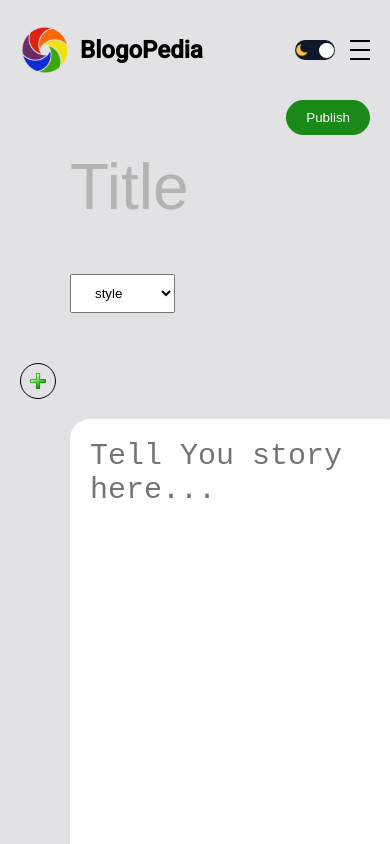
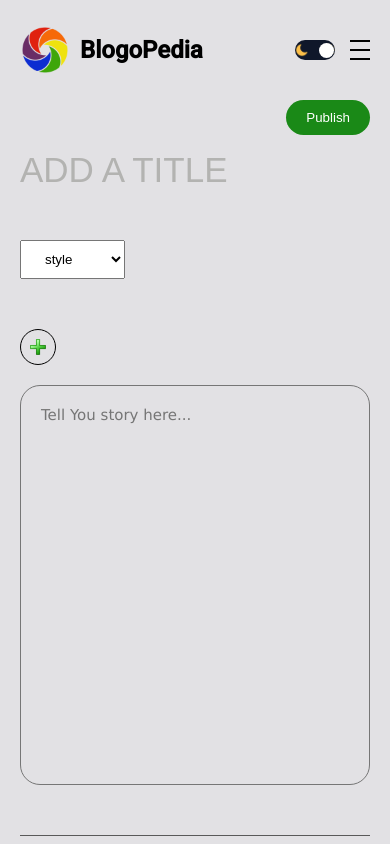
Before and after one commit to msitabheer20/BlogoPedia, a Next.js app: page /write in a window 390 px wide. Shown: the top 844 px of the page. Built offline with nearby package versions, Linux system fonts and the light colour scheme; no server answers; sample sign-in values are in the browser's storage.

Commit message:
added toasts and modified ui

```diff
--- a/package.json
+++ b/package.json
@@ -19,6 +19,7 @@
     "next-auth": "^4.23.2",
     "react": "^18",
     "react-dom": "^18",
+    "react-hot-toast": "^2.4.1",
     "react-quill": "^2.0.0",
     "swr": "^2.2.4"
   },
--- a/src/app/layout.js
+++ b/src/app/layout.js
@@ -1,5 +1,6 @@
 import './globals.css'
 import { Inter, Roboto } from 'next/font/google'
+import { Toaster } from "react-hot-toast";
 import Navbar from '@/components/navbar/Navbar'
 import Footer from '@/components/footer/Footer'
 import { ThemeContextProvider } from '@/context/ThemeContext'
@@ -34,6 +35,7 @@ export default function RootLayout({ children }) {
               <div className="container">
                 <div className="wrapper">
                   <Navbar />
+                  <Toaster position="top-right" />
                   {children}
                   <Footer />
                 </div>
--- a/src/app/posts/[slug]/page.jsx
+++ b/src/app/posts/[slug]/page.jsx
@@ -19,7 +19,7 @@ const SinglePage = async({params}) => {
 
   const { slug } = params;
   const data = await getData(slug);
-
+  console.log(data)
   return (
     <div className={styles.container}>
       <div className={styles.infoContainer}>
@@ -33,7 +33,7 @@ const SinglePage = async({params}) => {
           )}
             <div className={styles.userTxtContainer}>
               <span className={styles.username}>{data?.user.name}</span>
-              <span className={styles.date}>01.01.2024</span>
+              <span className={styles.date}>{data.createdAt.substring(0,10)}</span>
             </div>
           </div>
         </div>
--- a/src/app/write/page.jsx
+++ b/src/app/write/page.jsx
@@ -5,6 +5,7 @@ import styles from "./writePage.module.css";
 import { useEffect, useState } from "react";
 import "react-quill/dist/quill.bubble.css";
 import { useRouter } from "next/navigation";
+import { toast } from 'react-hot-toast';
 import { useSession } from "next-auth/react";
 import {
   getStorage,
@@ -78,6 +79,7 @@ const WritePage = () => {
       .replace(/^-+|-+$/g, "");
 
   const handleSubmit = async () => {
+    if(title === "") return toast.error("Whoops! Add a title please");
     const res = await fetch("/api/posts", {
       method: "POST",
       body: JSON.stringify({
@@ -85,12 +87,12 @@ const WritePage = () => {
         desc: value,
         img: media,
         slug: slugify(title),
-        catSlug: catSlug || "style", //If not selected, choose the general category
+        catSlug: catSlug || "style",
       }),
     });
-
     if (res.status === 200) {
       const data = await res.json();
+      toast.success("Blog added Successfully!")
       router.push(`/posts/${data.slug}`);
     }
   };
@@ -99,7 +101,7 @@ const WritePage = () => {
     <div className={styles.container}>
       <input
         type="text"
-        placeholder="Title"
+        placeholder="ADD A TITLE"
         className={styles.input}
         onChange={(e) => setTitle(e.target.value)}
       />
--- a/src/app/write/writePage.module.css
+++ b/src/app/write/writePage.module.css
@@ -7,7 +7,6 @@
   .select{
     margin-bottom: 50px;
     padding: 10px 20px;
-    margin-left: 50px;
     width: max-content;
   }
 
@@ -46,7 +45,7 @@
   }
 
   .input{
-    padding: 50px;
+    padding: 50px 0px;
     font-size: 64px;
     border: none;
     outline: none;
@@ -59,15 +58,17 @@
   }
 
   .textArea {
-    width: 96%;
+    width: 100%;
     font-size: 30px;
     outline: none;
-    border: none;
+    /* border: none; */
     height: 500px;
-    margin-left: 50px;
     padding: 20px;
     border-radius: 20px;
     resize: none;
+    font-family:Verdana, Geneva, Tahoma, sans-serif;
+    background-color: var(--bg);
+    color: var(--textColor);
   }
 
   .publish{
@@ -81,3 +82,47 @@
     cursor: pointer;
     border-radius: 20px;
   }
+
+@media screen and (max-width: 1200px) {
+  .textArea {
+    width: 100%;
+    font-size: 30px;
+    outline: none;
+    /* border: none; */
+    height: 500px;
+    padding: 20px;
+    border-radius: 20px;
+    resize: none;
+    font-family:Verdana, Geneva, Tahoma, sans-serif;
+    background-color: var(--bg);
+    color: var(--textColor);
+  }
+}
+
+@media screen and (max-width: 995px) {
+  .input {
+    font-size: 50px;
+  }
+  .textArea {
+    font-size: 20px;
+    padding: 20px;
+  }
+}
+
+@media screen and (max-width: 830px) {
+  .input {
+    font-size: 40px;
+  }
+}
+
+@media screen and (max-width: 576px) {
+
+  .input {
+    font-size: 35px;
+  }
+  .textArea {
+    font-size: 15px;
+    height: 400px;
+    padding: 20px;
+  }
+}
--- a/src/components/authLinks/AuthLinks.jsx
+++ b/src/components/authLinks/AuthLinks.jsx
@@ -28,15 +28,15 @@ const AuthLinks = () => {
       {
         open && (
           <div className={styles.responsiveMenu}>
-            <Link href="/">Home</Link>
-            <Link href="/">Contact</Link>
-            <Link href="/">About</Link>
+            <Link onClick={()=>setOpen(!open)} href="/">Home</Link>
+            <Link onClick={()=>setOpen(!open)} href="/">Contact</Link>
+            <Link onClick={()=>setOpen(!open)} href="/">About</Link>
             {
               status === "unauthenticated" ? (
-                <Link href="/login">Login</Link>
+                <Link onClick={()=>setOpen(!open)} href="/login">Login</Link>
               ) : (
                 <>
-                  <Link href="/write">Write</Link>
+                  <Link onClick={()=>setOpen(!open)} href="/write">Write</Link>
                   <span onClick={signOut}>Logout</span>
                 </>
               )
--- a/src/components/card/Card.jsx
+++ b/src/components/card/Card.jsx
@@ -7,7 +7,7 @@ const Card = ({ key, item }) => {
         <div className={styles.container} key={key}>
             {item.img && (
                 <div className={styles.imgContainer}>
-                    && <Image src={item.img} alt="" fill className={styles.image} />
+                    <Image src={item.img} alt="" fill className={styles.image} />
                 </div>
             )}
             <div className={styles.txtContainer}>
@@ -18,7 +18,7 @@ const Card = ({ key, item }) => {
                 <Link href={`/posts/${item.slug}`}>
                     <h1 className={styles.title}>{item.title}</h1>
                 </Link>
-                <p className={styles.desc} dangerouslySetInnerHTML={{ __html: item.desc.substring(0, 60)}}></p>
+                <p className={styles.desc}>{item.desc.substring(0, 60)}...</p>
                 <Link href={`/posts/${item.slug}`} className={styles.link}>Read More</Link>
             </div>
         </div>
--- a/src/components/featured/Featured.jsx
+++ b/src/components/featured/Featured.jsx
@@ -12,7 +12,7 @@ const Featured = () => {
       {data ?
         <>
           <h3>Hey, {data?.user.name.split(' ')[0] + " Here!"}</h3>
-          <h2>Discover my stories and creative ideas : )</h2> :
+          <h2>Discover my stories and creative ideas : )</h2>
         </> :
       <>
         <h3>Hey, Love Blogging ?</h3>
--- a/src/components/footer/Footer.jsx
+++ b/src/components/footer/Footer.jsx
@@ -12,7 +12,7 @@ const Footer = () => {
           <Image src="/bloglogo.png" alt="" width={50} height={50} className={styles.logoImg}/>
            <h1 className={styles.logoTxt}>BlogoPedia</h1>
         </div>
-        <p className={styles.desc}>Lorem ipsum dolor sit amet, consectetur adipisicing elit. A facilis deserunt voluptates beatae vero. Pariatur quam repellendus minus animi rerum ex nobis voluptates! Esse doloremque dicta magni, aspernatur explicabo sequi.</p>
+        <p className={styles.desc}>Life is not a perfectly curated Instagram feed; its messy, unpredictable, and wonderfully imperfect. Embracing the chaos allows us to find beauty in the unfiltered moments, the unplanned adventures, and the spontaneous laughter.</p>
         <Social width={18} height={18} />
       </div>
       <div className={styles.links}>
```
Also changed, not shown: 1 other file (tests, documents, lock files or other folders).
